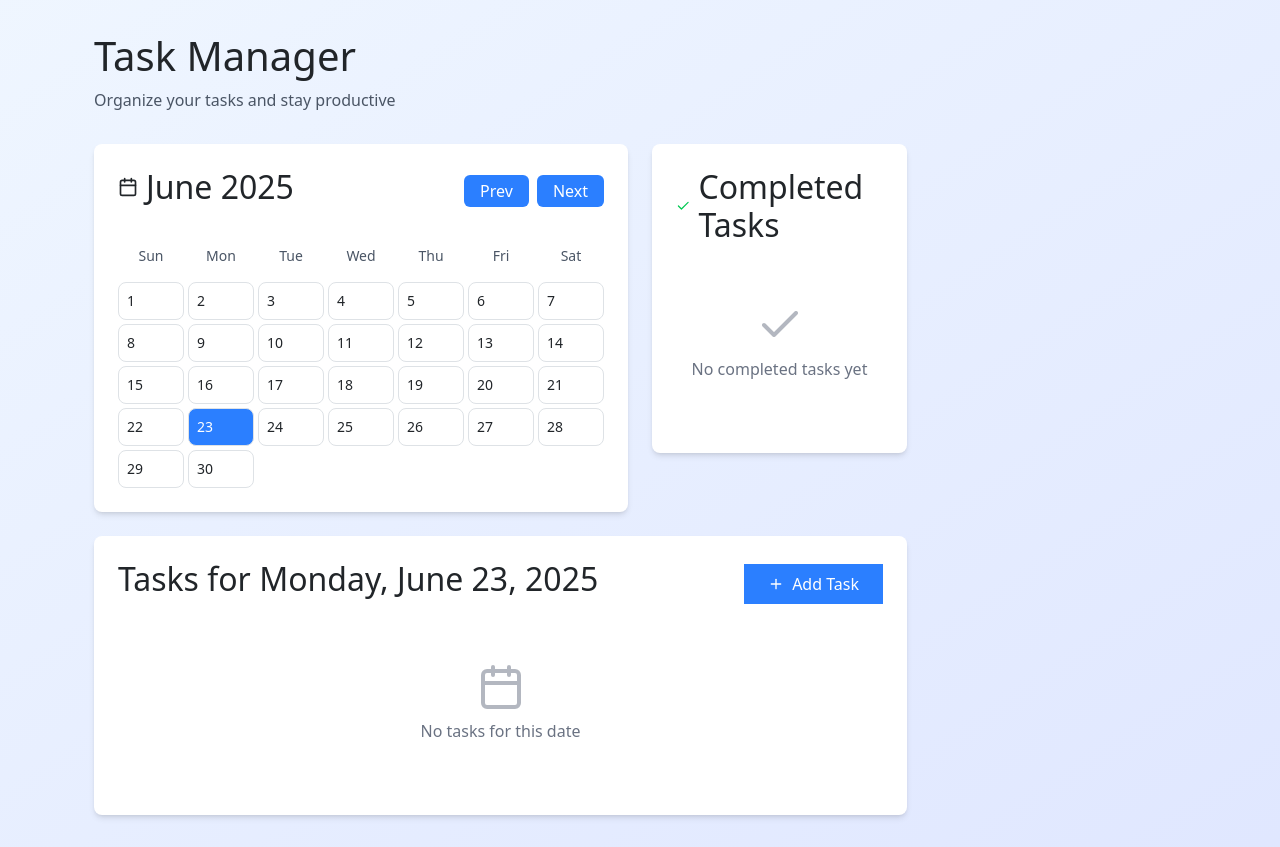
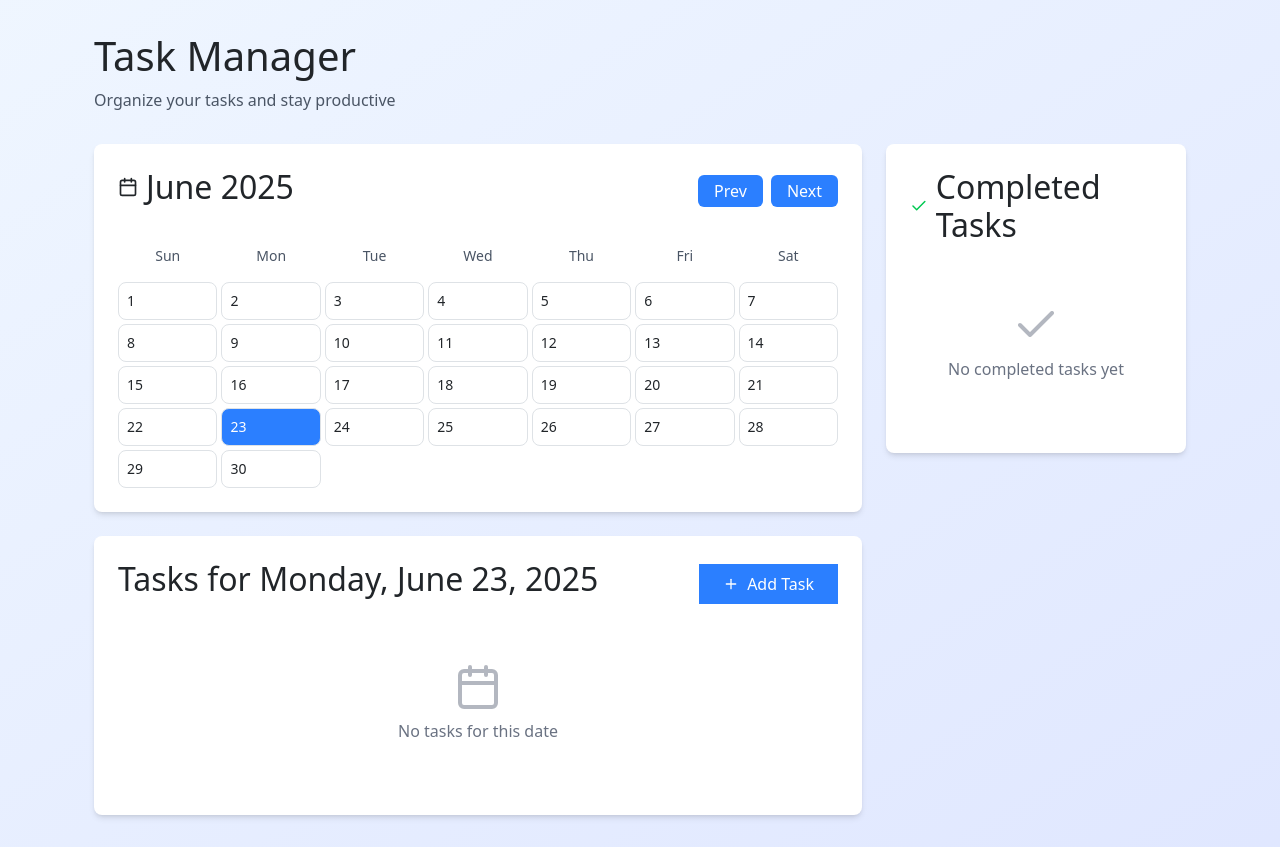
Before and after one commit to joeshoshina/Task-Manager, a React (Vite) app in the folder client/: page /task-manager in a window 1280 px wide. Built offline with nearby package versions, Linux system fonts and the light colour scheme.

Commit message:
Changed to layout to flex and may change finished tasks sidebar size later on

```diff
--- a/client/src/pages/TaskManagerPage.jsx
+++ b/client/src/pages/TaskManagerPage.jsx
@@ -28,8 +28,8 @@ const TaskManagerPage = () => {
   };
 
   return (
-    <div className="min-h-screen bg-gradient-to-br from-blue-50 to-indigo-100">
-      <div className="container mx-auto px-4 py-8">
+    <div className="flex flex-col min-h-screen w-full bg-gradient-to-br from-blue-50 to-indigo-100">
+      <div className="container mx-auto px-4 py-8 flex-grow">
         <div className="mb-8">
           <h1 className="text-4xl font-bold text-gray-800 mb-2">
             Task Manager
@@ -39,31 +39,27 @@ const TaskManagerPage = () => {
           </p>
         </div>
 
-        <div className="grid grid-cols-1 lg:grid-cols-4 gap-6">
-          {/* Calendar - spans 2 columns on large screens */}
-          <div className="lg:col-span-2">
+        <div className="flex flex-col lg:flex-row gap-6 w-full h-full">
+          {/* Left: Calendar + TaskManagement (stacked vertically) */}
+          <div className="flex flex-col flex-1 gap-6">
             <Calendar
               selectedDate={selectedDate}
-              setSelectedDate={setSelectedDate}
+              onDateChange={setSelectedDate}
               tasks={tasks}
             />
-          </div>
-
-          {/* Sidebar */}
-          <div className="lg:col-span-1">
-            <FinishedTasksSidebar
-              finishedTasks={finishedTasks}
-              onRemoveFinished={onRemoveFinished}
-            />
-          </div>
-
-          {/* Task Management - spans 3 columns on large screens */}
-          <div className="lg:col-span-3">
             <TaskManagement
               selectedDate={selectedDate}
               tasks={tasks}
               onAddTask={onAddTask}
               onDeleteTask={onDeleteTask}
+            />
+          </div>
+
+          {/* Right: Finished Tasks Sidebar */}
+          <div className="w-full lg:w-[300px]">
+            <FinishedTasksSidebar
+              finishedTasks={finishedTasks}
+              onRemoveFinished={onRemoveFinished}
             />
           </div>
         </div>
```
